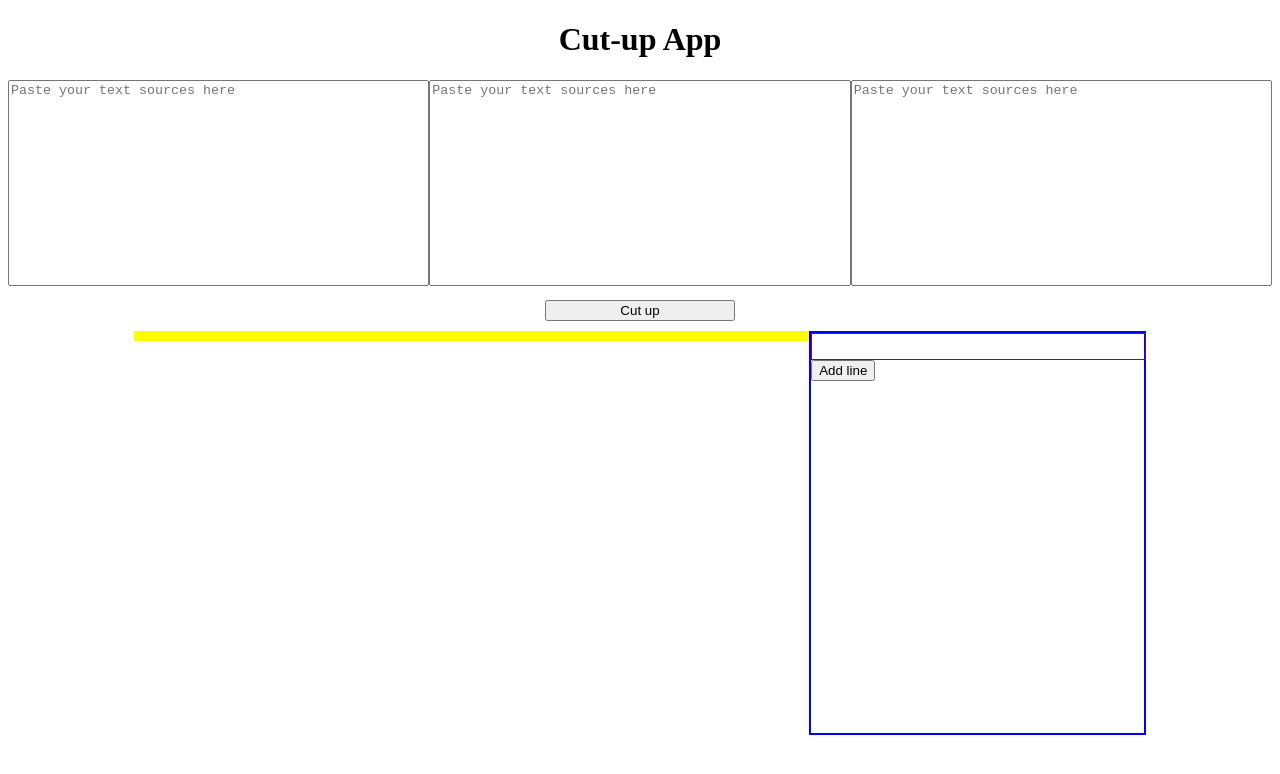
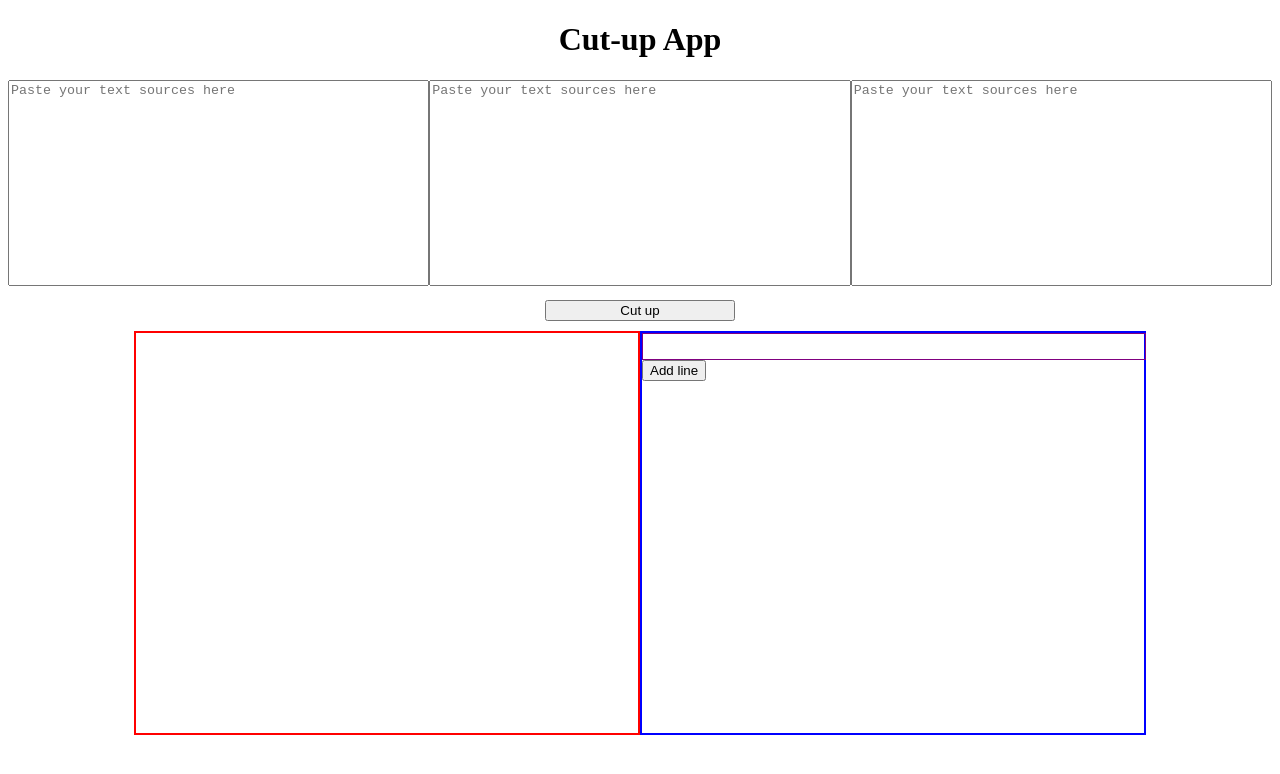
Before and after one commit to charlie-galb/cut-up, a React app: page / in a window 1280 px wide. Shown: the top 774 px of the page. Built offline with nearby package versions, Linux system fonts and the light colour scheme.

Commit message:
Move pasteboard-container styling to unused-snippets

```diff
--- a/src/styles/components/pasteboard.scss
+++ b/src/styles/components/pasteboard.scss
@@ -1,15 +1,9 @@
-.pasteboard-container {
+.unused-snippets {
     border: solid red 2px;
-    overflow: scroll;
+    display: flex;
     height: 400px;
     width: 50%;
-}
-
-.unused-snippets {
-    display: flex;
     flex-direction: row;
     flex-wrap: wrap;
-    width: 100%;
-    height: 100%;
-    border: solid yellow 5px;
+    overflow: scroll;
 }
```
